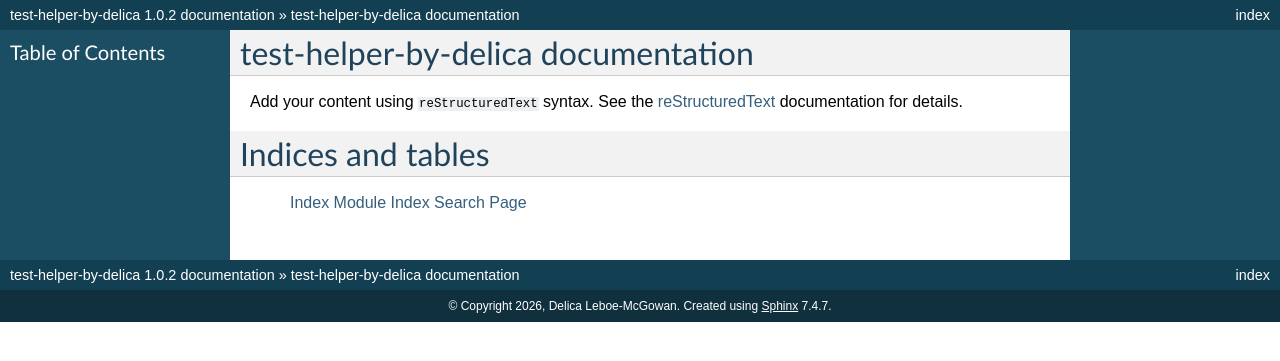
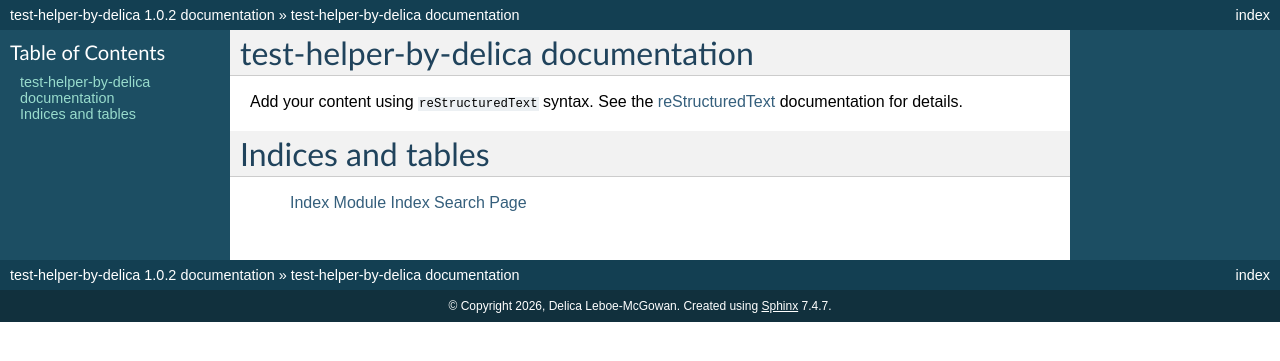
Before and after one commit to DelicaLM/test_helper_by_delica, a Sphinx documentation site: the page built from docs/source/index.rst, in a window 1280 px wide. Shown: the top 361 px of the page. Built offline with Sphinx 7.4.7, drawn with Linux system fonts in a browser that asks for light colours; pages that are not in the unit, such as notebooks, are missing from menus.

Commit message:
Added sphinx documentation support.

```diff
--- a/docs/source/conf.py
+++ b/docs/source/conf.py
@@ -33,7 +33,7 @@ exclude_patterns = []
 html_theme = 'default'
 html_sidebars = {
     '**': [
-        'globaltoc.html',
+        'localtoc.html',
     ]
 }
 #html_static_path = []
```
